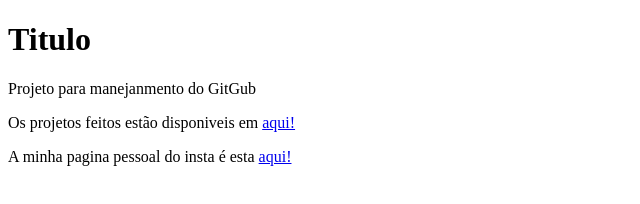
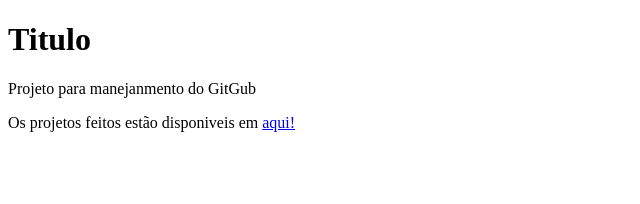
Before and after one commit to Gabrielfgomss/github-experience, a plain HTML site: page descricao.html in a window 1280 px wide. Shown: the whole page, without its empty margins (0-640 px from the left). Drawn offline with Linux system fonts and the light colour scheme.

Commit message:
corrigindo erros

```diff
--- a/descricao.html
+++ b/descricao.html
@@ -11,7 +11,6 @@
     <p>Projeto para manejanmento do GitGub</p>
     <div>
         <p>Os projetos feitos estão disponiveis em <a href="https://github.com/Gabrielfgomss">aqui!</a></p>
-        <p>A minha pagina pessoal do insta é esta <a href="https://www.instagram.com/gabrielfgomss/">aqui!</a></p>
     </div>
 </body>
 </html>
```
